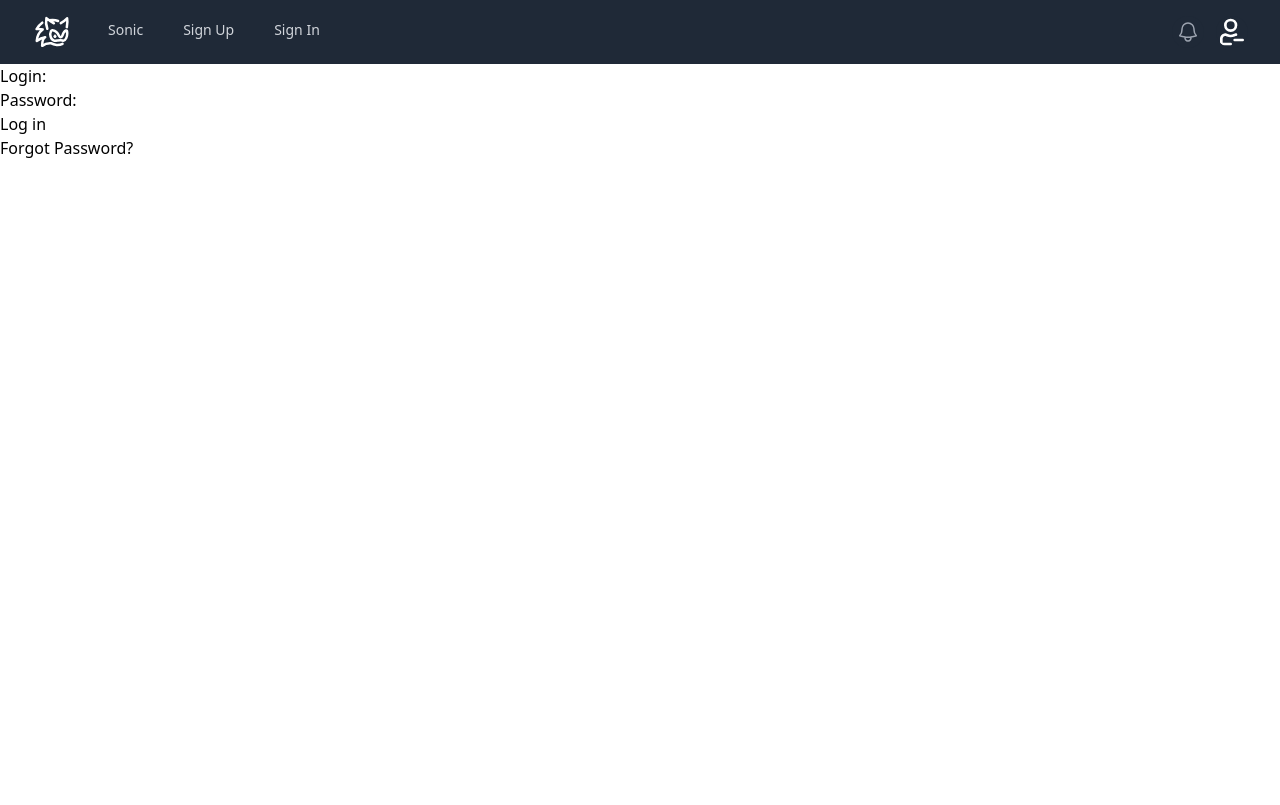
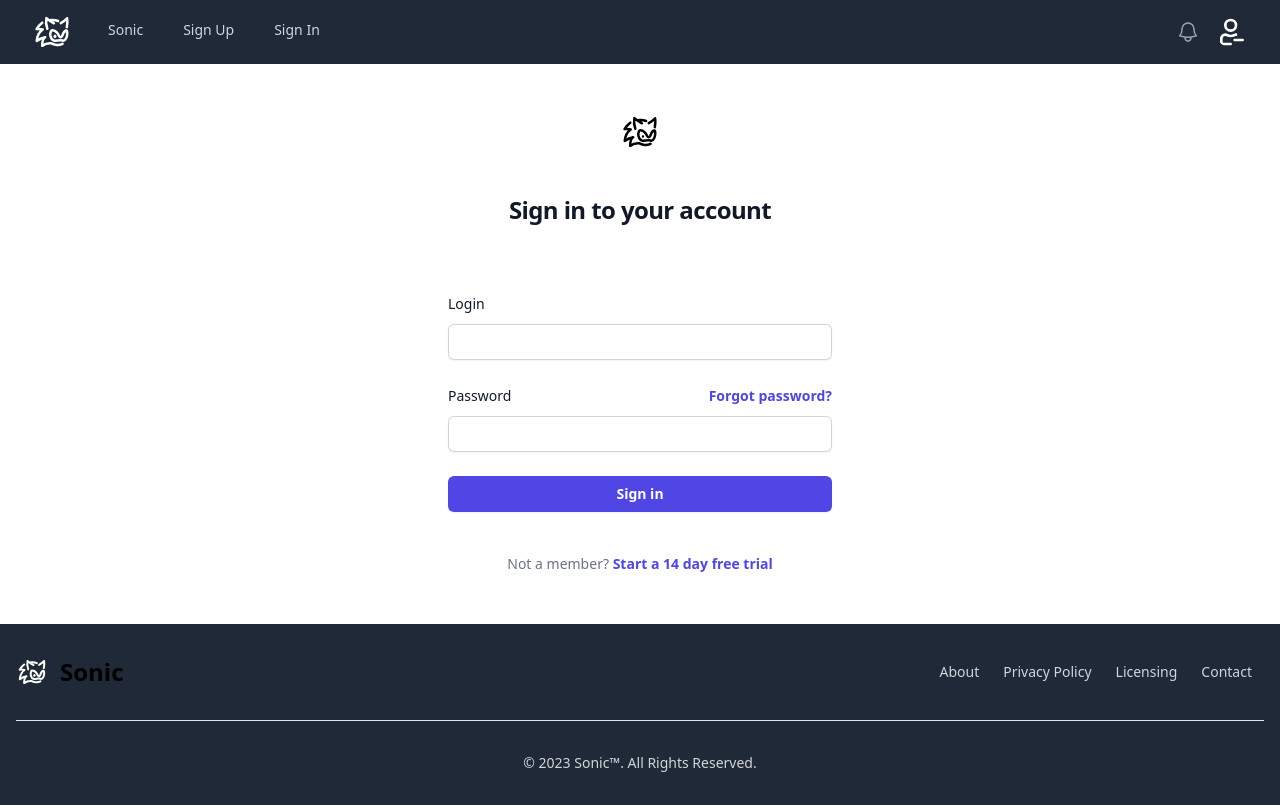
Before and after one commit to PetroChulkov/Sonic_App, a Django app: page /login/ in a window 1280 px wide. Before the commit the page ends 158 px from the top, so only its background shows below. Run offline with Django 4.2, Linux system fonts and the light colour scheme; some libraries are stand-ins or nearby versions.

Commit message:
edited login html

```diff
--- a/sonic/sonicapp/forms.py
+++ b/sonic/sonicapp/forms.py
@@ -41,7 +41,16 @@ class RegisterUserForm(UserCreationForm):
 
 
 class LoginUserForm(AuthenticationForm):
-    username = CharField(label="Login", widget=TextInput(attrs={"class": "form-input"}))
+    tailwind_class = """
+        px-5
+        block w-full rounded-md border-0 py-1.5 text-gray-900 shadow-sm ring-1
+        ring-inset ring-gray-300 placeholder:text-gray-400 focus:ring-2
+        focus:ring-inset focus:ring-indigo-600 sm:text-sm sm:leading-6
+        """
+
+    username = CharField(
+        label="Login", widget=TextInput(attrs={"class": tailwind_class})
+    )
     password = CharField(
-        label="Password", widget=PasswordInput(attrs={"class": "form-input"})
+        label="Password", widget=PasswordInput(attrs={"class": tailwind_class})
     )
--- a/sonic/sonicapp/templates/sonicapp/base.html
+++ b/sonic/sonicapp/templates/sonicapp/base.html
@@ -39,7 +39,7 @@
         </div>
         <div class="flex flex-1 items-center justify-center sm:items-stretch sm:justify-start">
             <div class="flex flex-shrink-0 items-center">
-            <img class="h-10 w-10" src="{% static 'sonicapp/img/sonic.svg' %}" alt="Your Company">
+            <img class="h-10 w-10" src="{% static 'sonicapp/img/sonic.svg' %}" alt="Sonic Logo">
             </div>
             <div class="hidden sm:ml-6 sm:block">
             <div class="flex space-x-4">
@@ -102,5 +102,32 @@
 
     {% block content %}{% endblock %}
 
+<footer class="bg-gray-800">
+    <div class="w-full max-w-screen-xl mx-auto p-4 md:py-8">
+        <div class="sm:flex sm:items-center sm:justify-between">
+            <a href="https://flowbite.com/" class="flex items-center mb-4 sm:mb-0">
+                <img src="{% static 'sonicapp/img/sonic.svg' %}" class="h-8 mr-3" alt="Sonic Logo" />
+                <span class="self-center text-2xl font-semibold whitespace-nowrap dark:text-white">Sonic</span>
+            </a>
+            <ul class="flex flex-wrap items-center mb-6 text-sm font-medium text-gray-500 sm:mb-0 dark:text-gray-400">
+                <li>
+                    <a href="#" class="text-gray-300 hover:bg-gray-700 hover:text-white rounded-md px-3 py-2 text-sm font-medium">About</a>
+                </li>
+                <li>
+                    <a href="#" class="text-gray-300 hover:bg-gray-700 hover:text-white rounded-md px-3 py-2 text-sm font-medium">Privacy Policy</a>
+                </li>
+                <li>
+                    <a href="#" class="text-gray-300 hover:bg-gray-700 hover:text-white rounded-md px-3 py-2 text-sm font-medium">Licensing</a>
+                </li>
+                <li>
+                    <a href="#" class="text-gray-300 hover:bg-gray-700 hover:text-white rounded-md px-3 py-2 text-sm font-medium">Contact</a>
+                </li>
+            </ul>
+        </div>
+        <hr class="my-6 border-gray-200 sm:mx-auto dark:border-gray-700 lg:my-8" />
+        <span class=" mx-5 block text-sm text-gray-300 sm:text-center font-medium">© 2023 Sonic™. All Rights Reserved.</span>
+    </div>
+</footer>
+
 </body>
 </html>
--- a/sonic/sonicapp/templates/sonicapp/login.html
+++ b/sonic/sonicapp/templates/sonicapp/login.html
@@ -1,30 +1,46 @@
 {% extends 'sonicapp/base.html' %}
 
 {% block content %}
+{% load static %}
+<div class="flex min-h-full flex-col justify-center px-6 py-12 lg:px-8">
+    <div class="sm:mx-auto sm:w-full sm:max-w-sm">
+        <img class="mx-auto h-10 w-auto" src="{% static 'sonicapp/img/sonic-favicon.svg' %}" alt="Your Company">
+        <h2 class="mt-10 text-center text-2xl font-bold leading-9 tracking-tight text-gray-900">Sign in to your account</h2>
+    </div>
 
-<div class="container">
-    <div class="detail-wrapper">
-        <div class="log">
-            <form method="POST" class="log-in-cl">
-                {% csrf_token %}
-                <div class="form-error">{{ form.non_field_errors }}</div>
-                <div class="form-login">
-                    {% for f in form %}
-                        {{f.label}}:
-                        {{ f }}
-                    <div class="form-error">{{ f.errors }}</div>
-                    {% endfor %}
+  <div class="mt-10 sm:mx-auto sm:w-full sm:max-w-sm">
+    <form class="space-y-6" action="{% url 'index' %}" method="POST">
+    {% csrf_token %}
+        <div>
+            <label for="email" class="block text-sm font-medium leading-6 text-gray-900">Login</label>
+            <div class="mt-2">
+                <!-- <input id="email" name="email" type="email" autocomplete="email" required class="block w-full rounded-md border-0 py-1.5 text-gray-900 shadow-sm ring-1 ring-inset ring-gray-300 placeholder:text-gray-400 focus:ring-2 focus:ring-inset focus:ring-indigo-600 sm:text-sm sm:leading-6"> -->
+                {{ form.username }}
+            </div>
+        </div>
+
+        <div>
+            <div class="flex items-center justify-between">
+                <label for="password" class="block text-sm font-medium leading-6 text-gray-900">Password</label>
+                <div class="text-sm">
+                <a href="{% url 'password_reset' %}" class="font-semibold text-indigo-600 hover:text-indigo-500">Forgot password?</a>
                 </div>
-                <div class="login-button">
-                    <button type="submit" class="sub-but-login">Log in</button>
-                    <input type="hidden" name="next" value="{% url 'index' %}">
-                </div>
-                <div class="forg-pass">
-                    <a href="{% url 'password_reset' %}" class="text-center">Forgot Password?</a>
-                </div>
-            </form>
+            </div>
+            <div class="mt-2">
+                <!-- <input id="password" name="password" type="password" autocomplete="current-password" required class="block w-full rounded-md border-0 py-1.5 text-gray-900 shadow-sm ring-1 ring-inset ring-gray-300 placeholder:text-gray-400 focus:ring-2 focus:ring-inset focus:ring-indigo-600 sm:text-sm sm:leading-6"> -->
+                {{ form.password }}
+            </div>
         </div>
-    </div>
+
+        <div>
+            <button type="submit" class="flex w-full justify-center rounded-md bg-indigo-600 px-3 py-1.5 text-sm font-semibold leading-6 text-white shadow-sm hover:bg-indigo-500 focus-visible:outline focus-visible:outline-2 focus-visible:outline-offset-2 focus-visible:outline-indigo-600">Sign in</button>
+        </div>
+    </form>
+
+    <p class="mt-10 text-center text-sm text-gray-500">
+      Not a member?
+      <a href="#" class="font-semibold leading-6 text-indigo-600 hover:text-indigo-500">Start a 14 day free trial</a>
+    </p>
+  </div>
 </div>
-
 {% endblock %}
```
Also changed, not shown: sonic/sonicapp/static/sonicapp/tailwind.config.js (+7 -0 lines).
